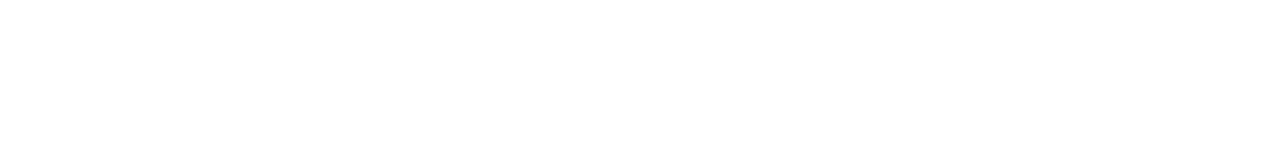
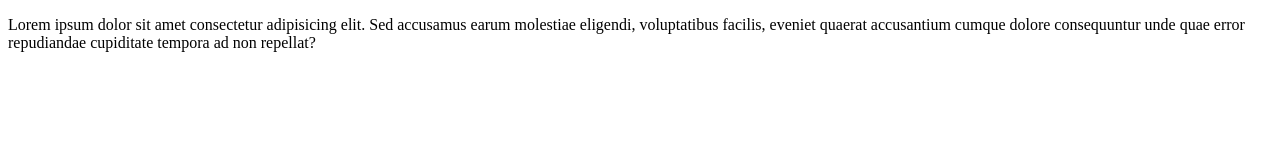
Before and after one commit to ShiLuis/github-seminar, a plain HTML site: page index.html in a window 1280 px wide. Drawn offline with Linux system fonts and the light colour scheme.

Commit message:
new mess

```diff
--- a/index.html
+++ b/index.html
@@ -6,6 +6,6 @@
     <title>Document</title>
 </head>
 <body>
-
+    <p>Lorem ipsum dolor sit amet consectetur adipisicing elit. Sed accusamus earum molestiae eligendi, voluptatibus facilis, eveniet quaerat accusantium cumque dolore consequuntur unde quae error repudiandae cupiditate tempora ad non repellat?</p>
 </body>
 </html>
```
